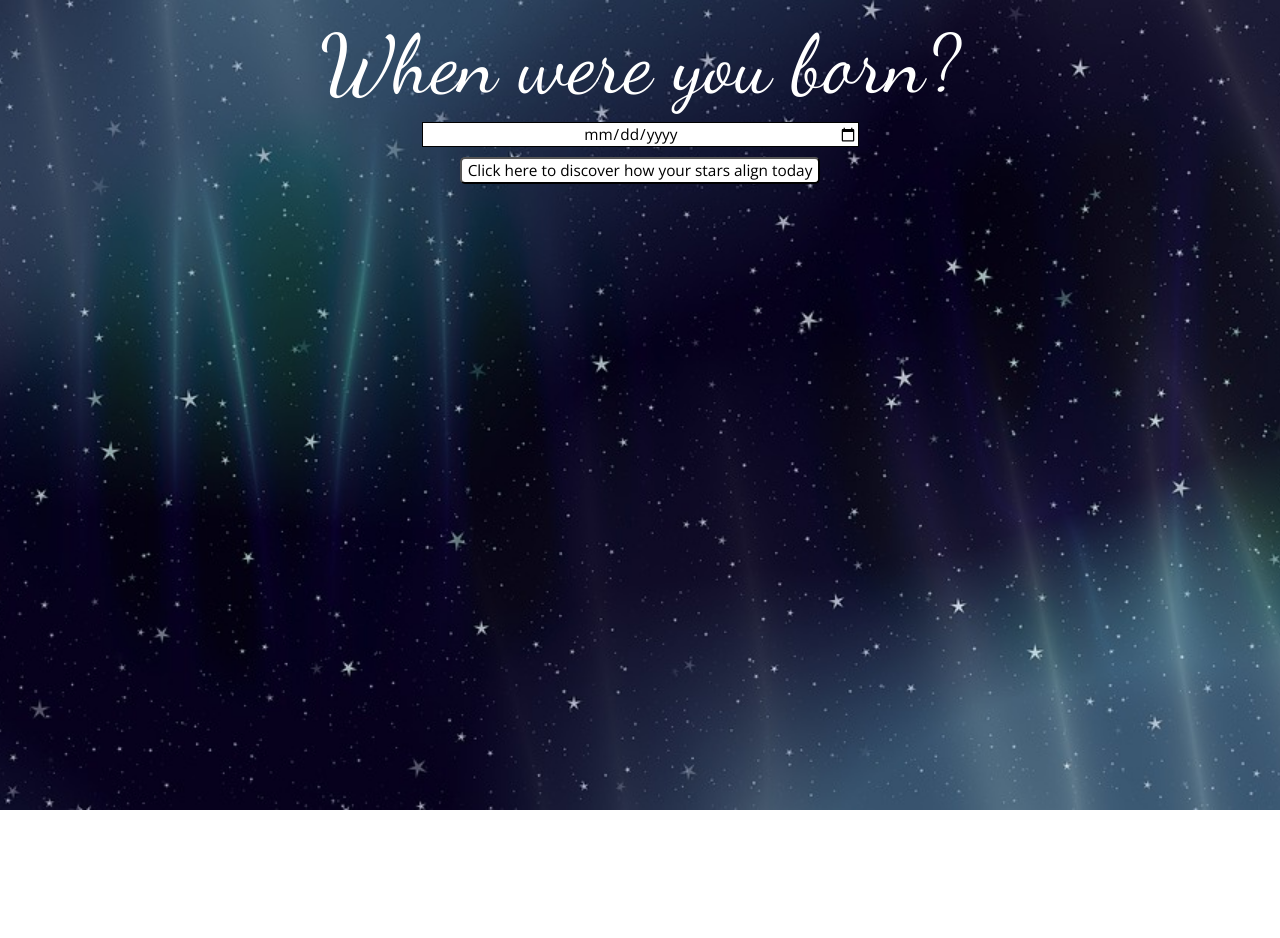
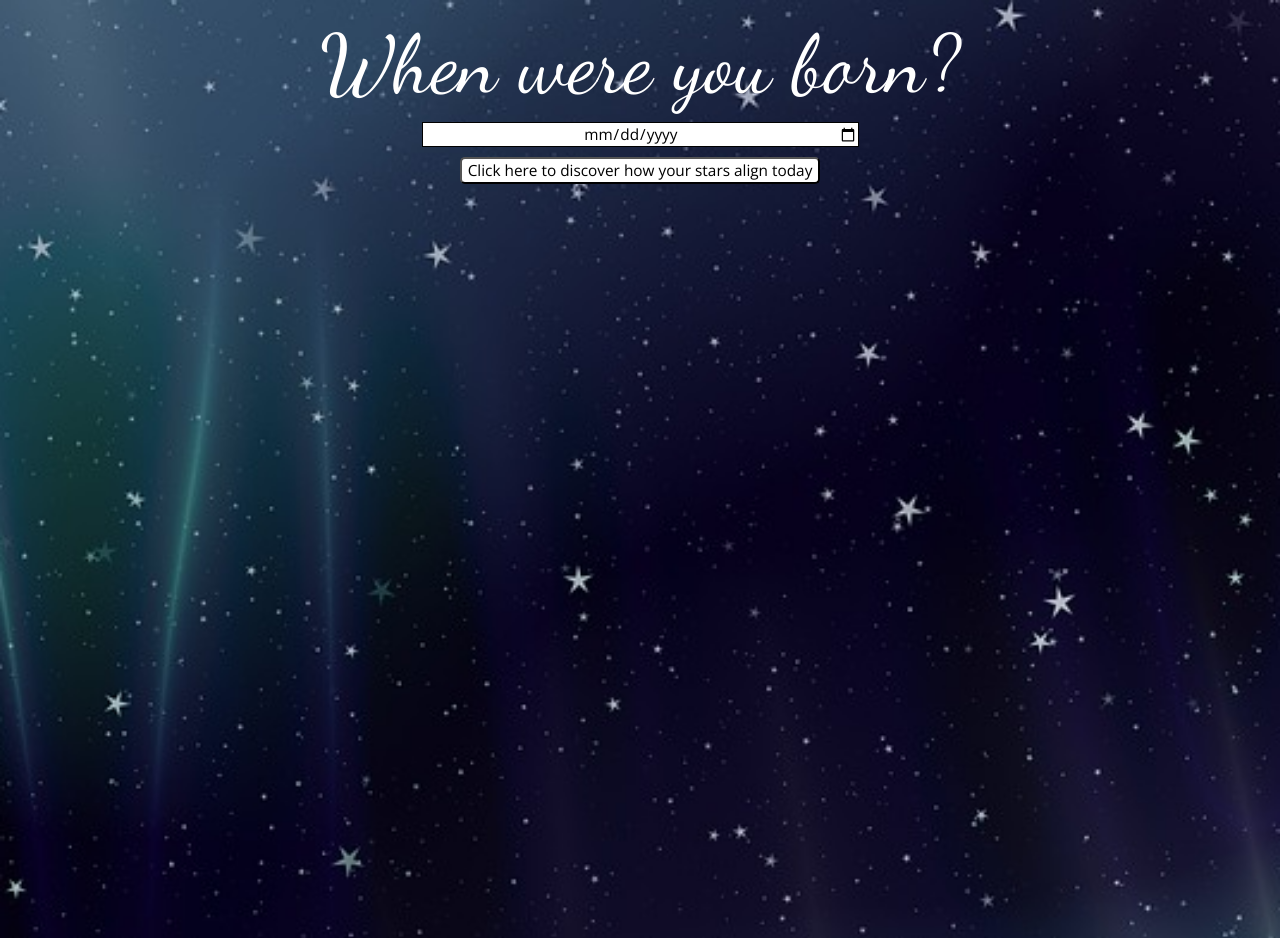
Before and after one commit to NOLAgnarwhal/horoscope, a plain HTML site: page index.html in a window 1280 px wide. Shown: the top 938 px of the page. Before the commit the page ends 810 px from the top, so only its background shows below. Drawn offline with nearby package versions, Linux system fonts and the light colour scheme.

Commit message:
changed VH to stop text cutting off at bottom

```diff
--- a/css/style.css
+++ b/css/style.css
@@ -2,11 +2,11 @@
 
 
 body{
-    height: 100vh;
+    height: 160vh;
     background-image: url('/img/star-background.jpg');
     background-position: center;
     background-repeat: no-repeat;
-    background-size: cover;
+    background-size: auto 100%;
     color: white;
     font-family: 'Dancing Script', cursive;
     font-size: 64%;
@@ -47,18 +47,13 @@ body{
 
 }
 
-.horoContainer {
+#horo {
     text-align: center;
     font-size: 6em;
     font-weight: 700;
     margin: 10px;
     padding: 5px;
-    line-height: 1.25;
-    animation: pop 2s linear alternate;
-}
-
-#horo {
-
+    line-height: 1;
 }
 
 /* @keyframes pop {
--- a/index.html
+++ b/index.html
@@ -16,9 +16,7 @@
         <button class="bubbly-button" onclick="getHoro(); playChimes(); textZoom()">Click here to discover how your stars align today</button>
     </section>
 
-    <section class="horoContainer">
-        <p id="horo"></p>
-    </section>
+    <section id="horo"></section>
 
 
 
```
Also changed, not shown: 1 other file.
